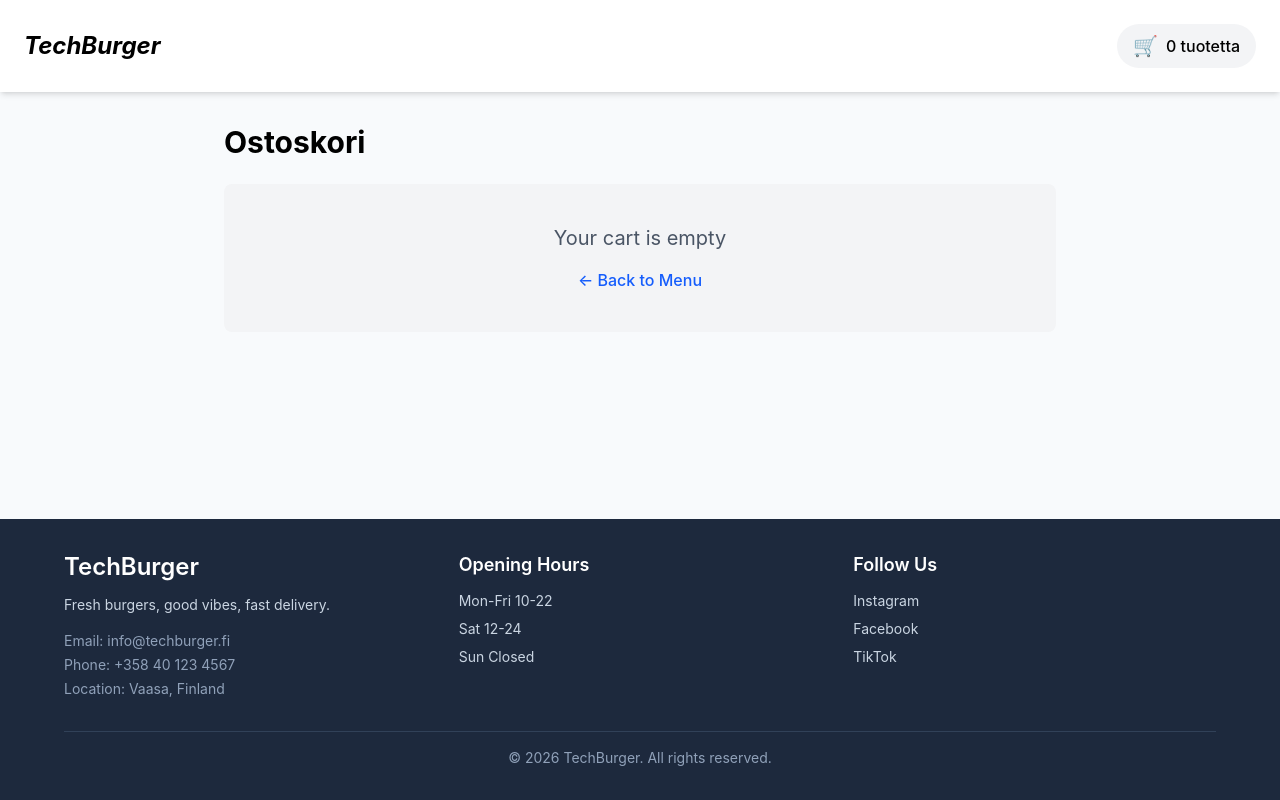
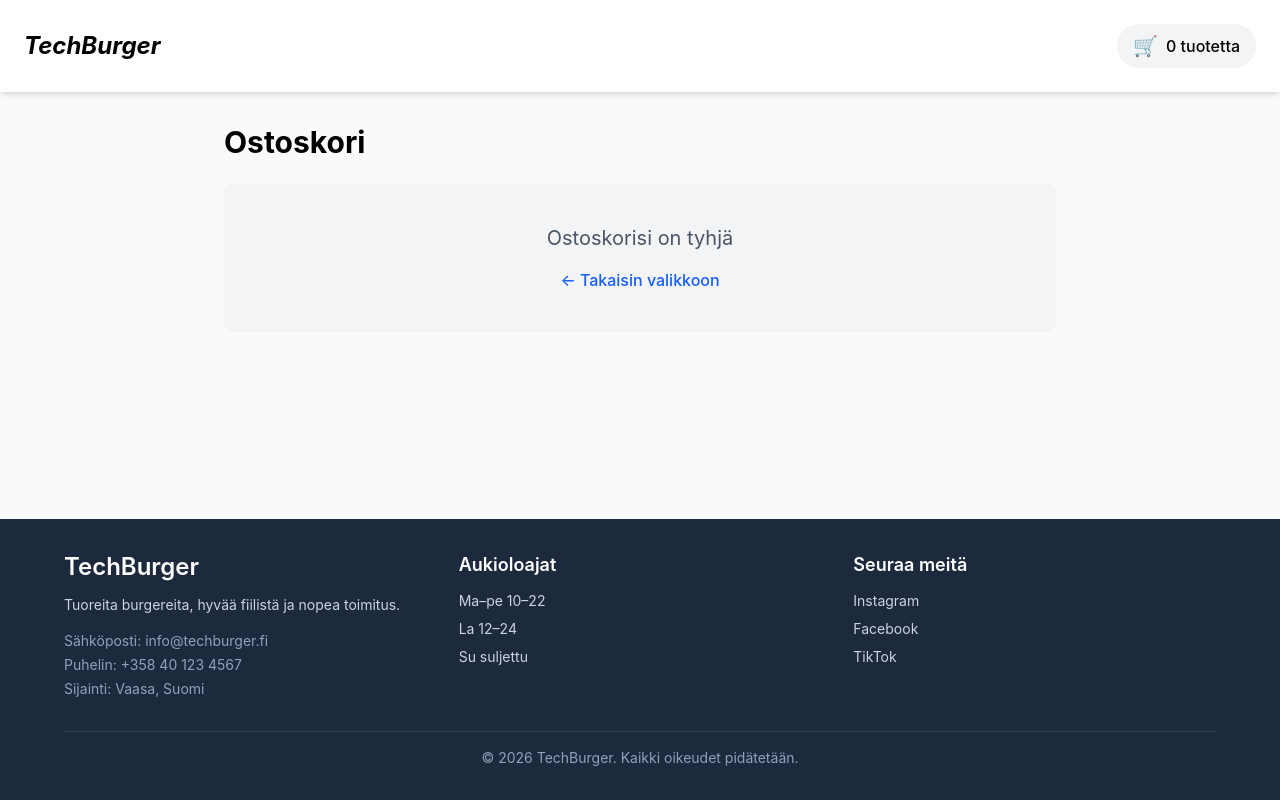
Before and after one commit to MPerttu/techburger, a React (Vite) app: page /cart in a window 1280 px wide. Built offline with nearby package versions, Linux system fonts and the light colour scheme.

Commit message:
Add cart total and checkout button + translating all to Finnish language

```diff
--- a/src/components/Footer.tsx
+++ b/src/components/Footer.tsx
@@ -1,5 +1,5 @@
 export function Footer() {
-  const openingHours = ["Mon-Fri 10-22", "Sat 12-24", "Sun Closed"];
+  const openingHours = ["Ma–pe 10–22", "La 12–24", "Su suljettu"];
 
   const socialLinks = [
     {
@@ -19,22 +19,22 @@ export function Footer() {
   return (
     <footer className="bg-slate-800 text-white py-8 px-8 mt-10">
       <div className="max-w-6xl mx-auto grid grid-cols-1 md:grid-cols-3 gap-8">
-        {/* Column 1 */}
+        {/* Sarake 1 */}
         <div>
           <p className="font-semibold text-2xl">TechBurger</p>
           <p className="text-sm text-slate-300 mt-3">
-            Fresh burgers, good vibes, fast delivery.
+            Tuoreita burgereita, hyvää fiilistä ja nopea toimitus.
           </p>
           <div className="text-sm text-slate-400 mt-4 space-y-1">
-            <p>Email: info@techburger.fi</p>
-            <p>Phone: +358 40 123 4567</p>
-            <p>Location: Vaasa, Finland</p>
+            <p>Sähköposti: info@techburger.fi</p>
+            <p>Puhelin: +358 40 123 4567</p>
+            <p>Sijainti: Vaasa, Suomi</p>
           </div>
         </div>
 
-        {/* Column 2 */}
+        {/* Sarake 2 */}
         <div>
-          <h3 className="font-semibold text-lg mb-3">Opening Hours</h3>
+          <h3 className="font-semibold text-lg mb-3">Aukioloajat</h3>
           <ul className="text-sm text-slate-300 space-y-2">
             {openingHours.map((hour) => (
               <li key={hour}>{hour}</li>
@@ -42,9 +42,9 @@ export function Footer() {
           </ul>
         </div>
 
-        {/* Column 3 */}
+        {/* Sarake 3 */}
         <div>
-          <h3 className="font-semibold text-lg mb-3">Follow Us</h3>
+          <h3 className="font-semibold text-lg mb-3">Seuraa meitä</h3>
           <ul className="text-sm text-slate-300 space-y-2">
             {socialLinks.map((link) => (
               <li key={link.name}>
@@ -64,7 +64,7 @@ export function Footer() {
 
       <div className="max-w-6xl mx-auto border-t border-slate-700 mt-8 pt-4">
         <p className="text-sm text-slate-400 text-center">
-          © 2026 TechBurger. All rights reserved.
+          © 2026 TechBurger. Kaikki oikeudet pidätetään.
         </p>
       </div>
     </footer>
--- a/src/components/ProductCard.tsx
+++ b/src/components/ProductCard.tsx
@@ -1,4 +1,17 @@
 import type { Product } from "../types";
+
+function getCategoryLabel(category: string) {
+  switch (category.toLowerCase()) {
+    case "burgers":
+      return "Burgerit";
+    case "sides":
+      return "Lisukkeet";
+    case "drinks":
+      return "Juomat";
+    default:
+      return category;
+  }
+}
 
 interface Props {
   product: Product;
@@ -36,11 +49,11 @@ export default function ProductCard({ product, onClick }: Props) {
       <div className="flex gap-2 items-center">
         {product.isVegan && (
           <span className="text-xs bg-green-100 text-green-700 px-2 py-1 rounded-md font-medium">
-            Vegan
+            Vegaaninen
           </span>
         )}
         <span className="text-xs bg-slate-100 text-slate-600 px-2 py-1 rounded-md font-medium">
-          {product.category}
+          {getCategoryLabel(product.category)}
         </span>
       </div>
 
@@ -51,7 +64,7 @@ export default function ProductCard({ product, onClick }: Props) {
           onClick();
         }}
       >
-        Add to Order
+        Näytä tiedot
       </button>
     </div>
   );
--- a/src/components/ProductList.tsx
+++ b/src/components/ProductList.tsx
@@ -3,6 +3,21 @@ import type { Product } from "../types";
 import ProductCard from "./ProductCard";
 import { Modal } from "./Modal";
 import { useCartStore } from "../store/useCartStore";
+
+function getCategoryLabel(category: string) {
+  switch (category.toLowerCase()) {
+    case "all":
+      return "Kaikki";
+    case "burgers":
+      return "Burgerit";
+    case "sides":
+      return "Lisukkeet";
+    case "drinks":
+      return "Juomat";
+    default:
+      return category;
+  }
+}
 
 export function ProductList() {
   // --- TILAT ---
@@ -70,7 +85,7 @@ export function ProductList() {
   return (
     <section className="max-w-6xl mx-auto p-6">
       <header className="flex justify-between items-center mb-8 border-b-2 border-orange-500 pb-4">
-        <h2 className="text-2xl font-bold text-slate-800">Our Menu</h2>
+        <h2 className="text-2xl font-bold text-slate-800">Valikoimamme</h2>
         {selectedProduct && (
           <div className="bg-orange-100 text-orange-800 px-4 py-2 rounded-lg font-medium animate-bounce">
             Selected: {selectedProduct.name}
@@ -90,7 +105,7 @@ export function ProductList() {
                 : "bg-white text-gray-500 border border-gray-200 hover:bg-gray-50" // Epäaktiivinen tyyli
             }`}
           >
-            {category.charAt(0).toUpperCase() + category.slice(1)}
+            {getCategoryLabel(category)}
           </button>
         ))}
       </div>
@@ -138,7 +153,7 @@ export function ProductList() {
               }}
               className="mt-6 w-full rounded-xl bg-orange-500 px-6 py-4 text-lg font-bold text-white hover:bg-orange-600 transition-colors"
             >
-              Add to Cart
+              Lisää ostoskoriin
             </button>
           </div>
         </Modal>
--- a/src/views/CartView.tsx
+++ b/src/views/CartView.tsx
@@ -5,16 +5,20 @@ const CartView = () => {
   // Haetaan cartItems storesta
   const cartItems = useCartStore((state) => state.cartItems);
 
+  const totalPrice = cartItems.reduce((sum, item) => {
+    return sum + item.price;
+  }, 0);
+
   return (
     <div className="p-8 max-w-4xl mx-auto">
       <h1 className="text-3xl font-bold mb-6">Ostoskori</h1>
 
       {cartItems.length === 0 ? (
         <div className="bg-gray-100 p-10 rounded-lg text-center">
-          <p className="text-xl text-gray-600 mb-4">Your cart is empty</p>
+          <p className="text-xl text-gray-600 mb-4">Ostoskorisi on tyhjä</p>
           {/* Back to Menu -linkki */}
           <Link to="/" className="text-blue-600 hover:underline font-medium">
-            ← Back to Menu
+            ← Takaisin valikkoon
           </Link>
         </div>
       ) : (
@@ -43,6 +47,19 @@ const CartView = () => {
           <Link to="/" className="text-blue-600 hover:underline block p-4">
             ← Jatka ostoksia
           </Link>
+
+          <div className="mt-8 p-6 bg-gray-50 rounded-2xl">
+            <div className="flex items-center justify-between mb-6">
+              <p className="text-xl font-bold text-slate-800">Yhteensä:</p>
+              <p className="text-2xl font-bold text-orange-500">
+                {totalPrice.toFixed(2)} €
+              </p>
+            </div>
+
+            <button className="w-full bg-orange-500 text-white py-4 rounded-xl font-bold hover:bg-orange-600 transition-colors">
+              Siirry kassalle
+            </button>
+          </div>
         </div>
       )}
     </div>
```
